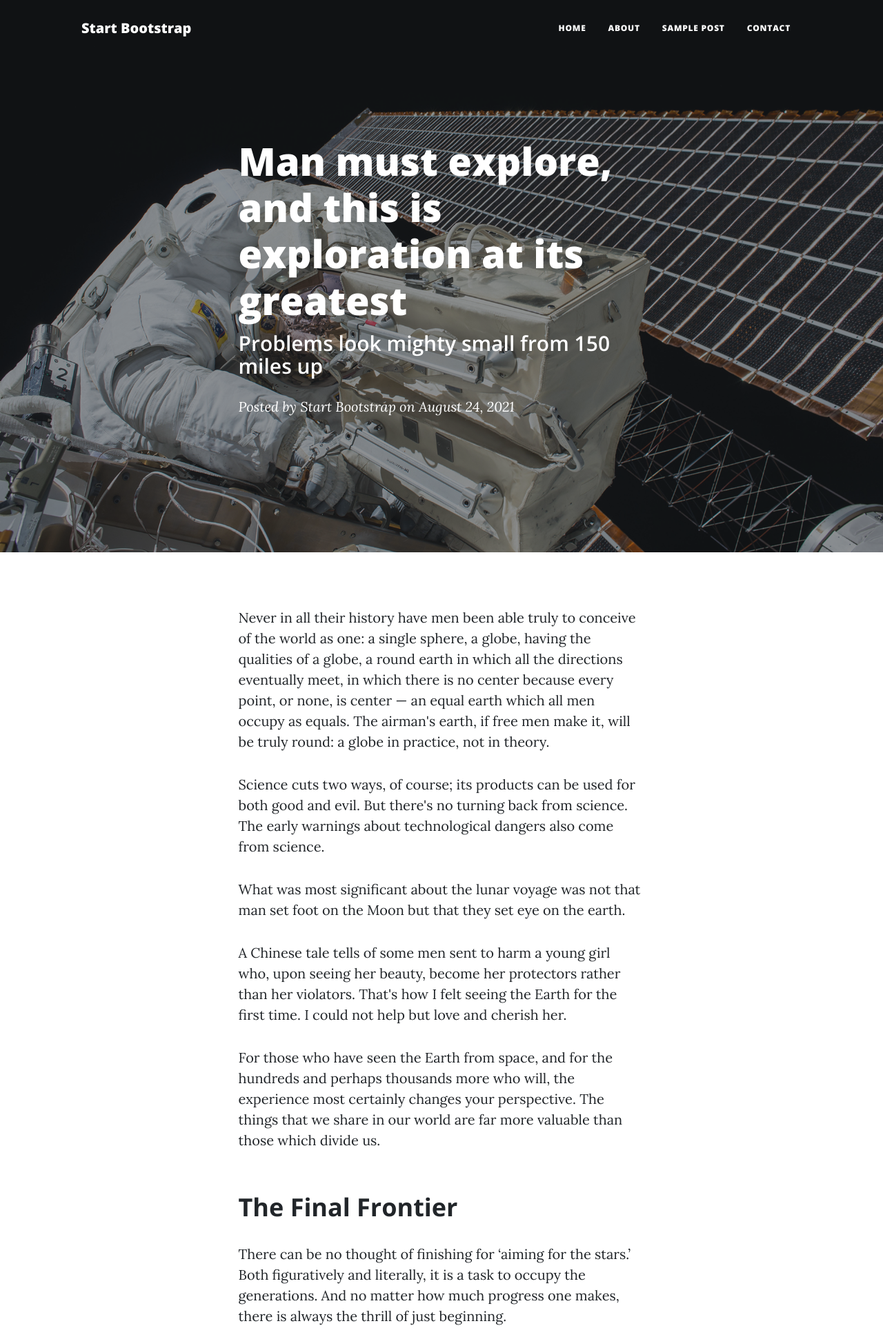
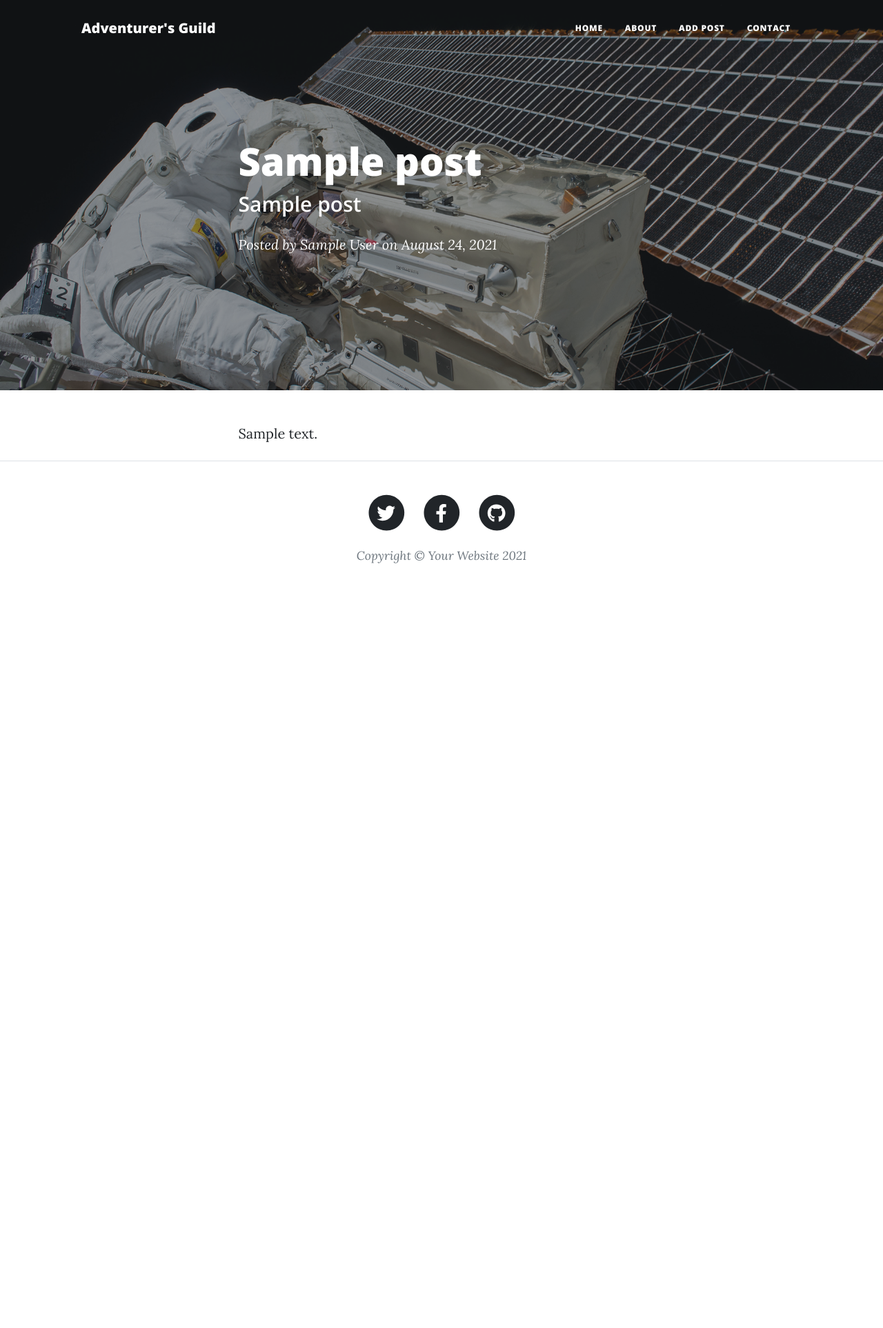
Before and after one commit to AnkitM18-tech/Blog-App, a Python web app: template templates/post.html in a window 1280 px wide. Shown: the top 1926 px of the page at 69% size. After the commit the page ends 817 px from the top, so only its background shows below. Run offline with Jinja, Linux system fonts and the light colour scheme; the template is opened without the code that fills it: most values are stand-ins (such as "Sample title", 1, 10 or a date in 2020).

Commit message:
posts page restructured

```diff
--- a/templates/post.html
+++ b/templates/post.html
@@ -5,7 +5,7 @@
         <meta name="viewport" content="width=device-width, initial-scale=1, shrink-to-fit=no" />
         <meta name="description" content="" />
         <meta name="author" content="" />
-        <title>Clean Blog - Start Bootstrap Theme</title>
+        <title>Adventurer's Guild</title>
         <link rel="icon" type="image/x-icon" href="{{ url_for('static', filename='favicon.ico') }}" />
         <!-- Font Awesome icons (free version)-->
         <script src="https://use.fontawesome.com/releases/v5.15.3/js/all.js" crossorigin="anonymous"></script>
@@ -19,7 +19,7 @@
         <!-- Navigation-->
         <nav class="navbar navbar-expand-lg navbar-light" id="mainNav">
             <div class="container px-4 px-lg-5">
-                <a class="navbar-brand" href="{{ url_for('index') }}">Start Bootstrap</a>
+                <a class="navbar-brand" href="{{ url_for('index') }}">Adventurer's Guild</a>
                 <button class="navbar-toggler" type="button" data-bs-toggle="collapse" data-bs-target="#navbarResponsive" aria-controls="navbarResponsive" aria-expanded="false" aria-label="Toggle navigation">
                     Menu
                     <i class="fas fa-bars"></i>
@@ -28,7 +28,7 @@
                     <ul class="navbar-nav ms-auto py-4 py-lg-0">
                         <li class="nav-item"><a class="nav-link px-lg-3 py-3 py-lg-4" href="{{ url_for('index') }}">Home</a></li>
                         <li class="nav-item"><a class="nav-link px-lg-3 py-3 py-lg-4" href="{{ url_for('about') }}">About</a></li>
-                        <li class="nav-item"><a class="nav-link px-lg-3 py-3 py-lg-4" href="{{ url_for('post') }}">Sample Post</a></li>
+                        <li class="nav-item"><a class="nav-link px-lg-3 py-3 py-lg-4" href="{{ url_for('add') }}">Add Post</a></li>
                         <li class="nav-item"><a class="nav-link px-lg-3 py-3 py-lg-4" href="{{ url_for('contact') }}">Contact</a></li>
                     </ul>
                 </div>
@@ -40,11 +40,11 @@
                 <div class="row gx-4 gx-lg-5 justify-content-center">
                     <div class="col-md-10 col-lg-8 col-xl-7">
                         <div class="post-heading">
-                            <h1>Man must explore, and this is exploration at its greatest</h1>
-                            <h2 class="subheading">Problems look mighty small from 150 miles up</h2>
+                            <h1>{{ post.title }}</h1>
+                            <h2 class="subheading">{{ post.subtitle }}</h2>
                             <span class="meta">
                                 Posted by
-                                <a href="#!">Start Bootstrap</a>
+                                {{ post.author }}
                                 on August 24, 2021
                             </span>
                         </div>
@@ -57,28 +57,7 @@
             <div class="container px-4 px-lg-5">
                 <div class="row gx-4 gx-lg-5 justify-content-center">
                     <div class="col-md-10 col-lg-8 col-xl-7">
-                        <p>Never in all their history have men been able truly to conceive of the world as one: a single sphere, a globe, having the qualities of a globe, a round earth in which all the directions eventually meet, in which there is no center because every point, or none, is center — an equal earth which all men occupy as equals. The airman's earth, if free men make it, will be truly round: a globe in practice, not in theory.</p>
-                        <p>Science cuts two ways, of course; its products can be used for both good and evil. But there's no turning back from science. The early warnings about technological dangers also come from science.</p>
-                        <p>What was most significant about the lunar voyage was not that man set foot on the Moon but that they set eye on the earth.</p>
-                        <p>A Chinese tale tells of some men sent to harm a young girl who, upon seeing her beauty, become her protectors rather than her violators. That's how I felt seeing the Earth for the first time. I could not help but love and cherish her.</p>
-                        <p>For those who have seen the Earth from space, and for the hundreds and perhaps thousands more who will, the experience most certainly changes your perspective. The things that we share in our world are far more valuable than those which divide us.</p>
-                        <h2 class="section-heading">The Final Frontier</h2>
-                        <p>There can be no thought of finishing for ‘aiming for the stars.’ Both figuratively and literally, it is a task to occupy the generations. And no matter how much progress one makes, there is always the thrill of just beginning.</p>
-                        <p>There can be no thought of finishing for ‘aiming for the stars.’ Both figuratively and literally, it is a task to occupy the generations. And no matter how much progress one makes, there is always the thrill of just beginning.</p>
-                        <blockquote class="blockquote">The dreams of yesterday are the hopes of today and the reality of tomorrow. Science has not yet mastered prophecy. We predict too much for the next year and yet far too little for the next ten.</blockquote>
-                        <p>Spaceflights cannot be stopped. This is not the work of any one man or even a group of men. It is a historical process which mankind is carrying out in accordance with the natural laws of human development.</p>
-                        <h2 class="section-heading">Reaching for the Stars</h2>
-                        <p>As we got further and further away, it [the Earth] diminished in size. Finally it shrank to the size of a marble, the most beautiful you can imagine. That beautiful, warm, living object looked so fragile, so delicate, that if you touched it with a finger it would crumble and fall apart. Seeing this has to change a man.</p>
-                        <a href="#!"><img class="img-fluid" src="{{ url_for('static', filename='post-sample-image.jpg') }}" alt="..." /></a>
-                        <span class="caption text-muted">To go places and do things that have never been done before – that’s what living is all about.</span>
-                        <p>Space, the final frontier. These are the voyages of the Starship Enterprise. Its five-year mission: to explore strange new worlds, to seek out new life and new civilizations, to boldly go where no man has gone before.</p>
-                        <p>As I stand out here in the wonders of the unknown at Hadley, I sort of realize there’s a fundamental truth to our nature, Man must explore, and this is exploration at its greatest.</p>
-                        <p>
-                            Placeholder text by
-                            <a href="http://spaceipsum.com/">Space Ipsum</a>
-                            &middot; Images by
-                            <a href="https://www.flickr.com/photos/nasacommons/">NASA on The Commons</a>
-                        </p>
+                        {{ post.content| safe }}
                     </div>
                 </div>
             </div>
```
